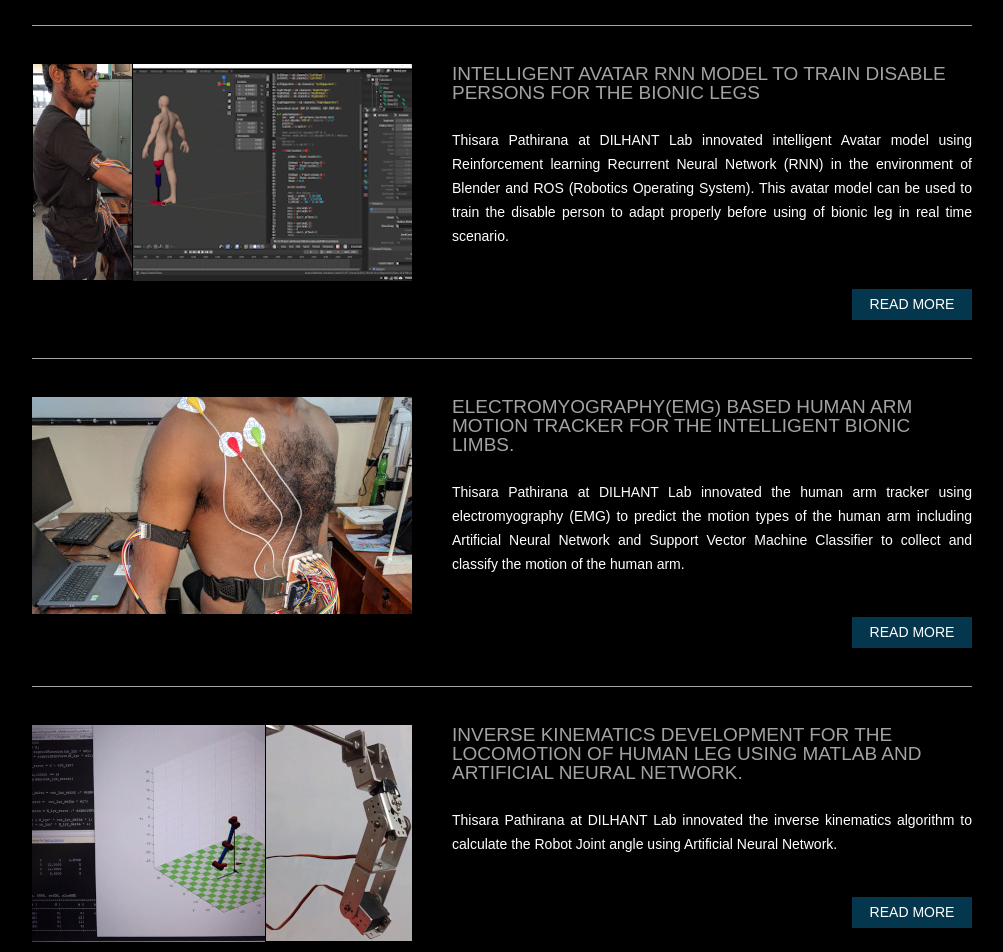
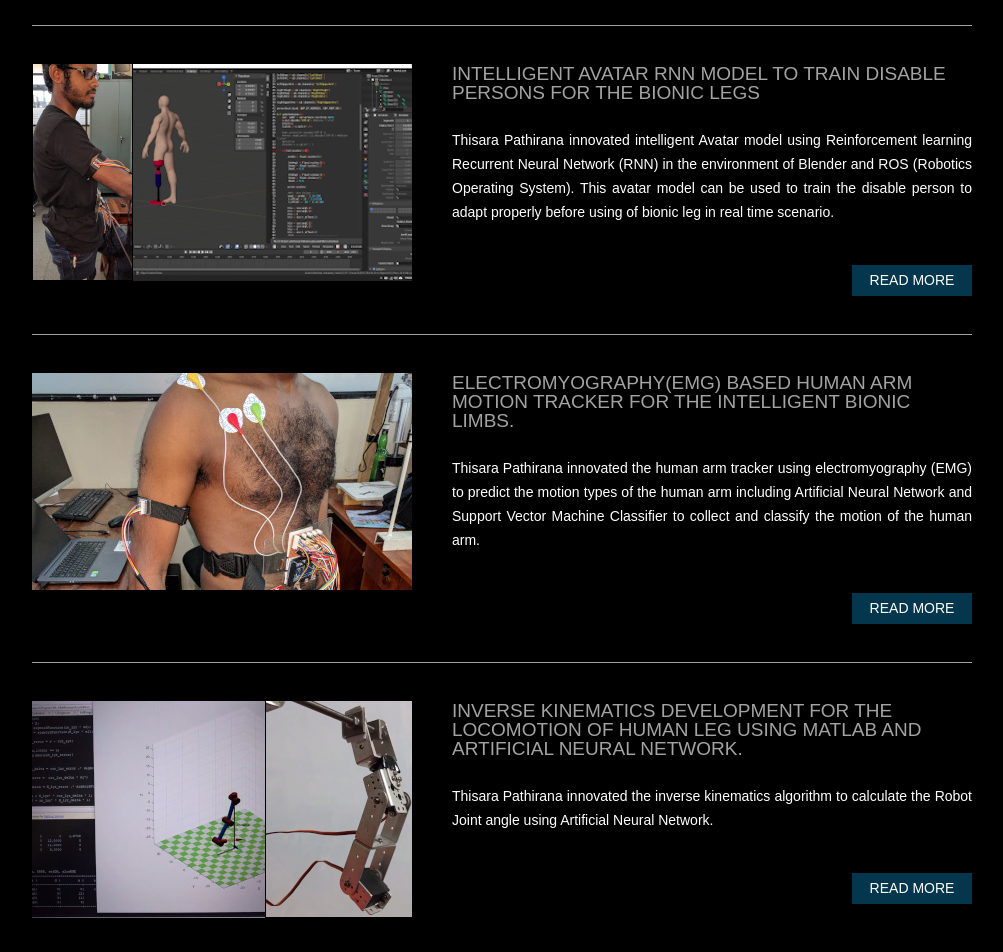
Before and after one commit to thisaa/thisara, a plain HTML site: page index.html in a window 1280 px wide. Shown: the part 800-1752 px from the top of the page, without its empty margins (138-1141 px from the left). Drawn offline with Linux system fonts and the light colour scheme.

Commit message:
Update index.html

```diff
--- a/index.html
+++ b/index.html
@@ -23,7 +23,7 @@
 							<a href="https://youtu.be/mLaOrC83884"><img src="images/cover00.png" alt=""></a>
 							<div>
 								<h1>Intelligent self-learning Bionic Leg for disable patient with having inactive muscle of thigh </h1>
-								<p>Thisara Pathirana at DILHANT Lab innovated an Intelligent Bionic Leg for disabled patient with having inactive muscle of thigh using Artificial Neural Network including Reinforcement learning algorithm. .</p>
+								<p>Thisara Pathirana innovated an Intelligent Bionic Leg for disabled patient with having inactive muscle of thigh using Artificial Neural Network including Reinforcement learning algorithm. .</p>
 								<a href="https://youtu.be/mLaOrC83884" class="more">More</a>
 							</div>
 						</li>
@@ -39,7 +39,7 @@
 							<a href="https://www.youtube.com/watch?v=fRwj7bXYyA0"><img src="images/cover31.png" alt=""></a>
 							<div>
 								<h1>Intelligent Avatar RNN Model to train disable persons for the bionic legs </h1>
-								<p>Thisara Pathirana at DILHANT Lab innovated intelligent Avatar model using Reinforcement learning Recurrent Neural Network (RNN) in the environment of Blender and ROS (Robotics Operating System). This avatar model can be used to train the disable person to adapt properly before using of bionic leg in real time scenario.</p>
+								<p>Thisara Pathirana innovated intelligent Avatar model using Reinforcement learning Recurrent Neural Network (RNN) in the environment of Blender and ROS (Robotics Operating System). This avatar model can be used to train the disable person to adapt properly before using of bionic leg in real time scenario.</p>
 								<a href="https://www.youtube.com/watch?v=fRwj7bXYyA0" class="more">Read More</a>
 							</div>
 						</li>
@@ -47,7 +47,7 @@
 							<a href="https://www.youtube.com/watch?v=aQq1_-mQACU&t=2s"><img src="images/cover41.jpg" alt=""></a>
 							<div>
 								<h1>Electromyography(EMG) based human arm motion tracker for the intelligent bionic limbs.</h1>
-								<p>Thisara Pathirana at DILHANT Lab innovated the human arm tracker using electromyography (EMG) to predict the motion types of the human arm including Artificial Neural Network and Support Vector Machine Classifier to collect and classify the motion of the human arm.</p>
+								<p>Thisara Pathirana innovated the human arm tracker using electromyography (EMG) to predict the motion types of the human arm including Artificial Neural Network and Support Vector Machine Classifier to collect and classify the motion of the human arm.</p>
 								<a href="https://www.youtube.com/watch?v=aQq1_-mQACU&t=2s" class="more">Read More</a>
 							</div>
 						</li>
@@ -55,7 +55,7 @@
 							<a href="https://www.youtube.com/watch?v=_MUQRQNvWtA&t=11s"><img src="images/cover.png" alt=""></a>
 							<div>
 								<h1>Inverse kinematics development for the locomotion of human leg using MATLAB and Artificial Neural Network. </h1>
-								<p>Thisara Pathirana at DILHANT Lab innovated the inverse kinematics algorithm to calculate the Robot Joint angle using Artificial Neural Network. </p>
+								<p>Thisara Pathirana innovated the inverse kinematics algorithm to calculate the Robot Joint angle using Artificial Neural Network. </p>
 								<a href="https://www.youtube.com/watch?v=_MUQRQNvWtA&t=11s" class="more">Read More</a>
 							</div>
 						</li>
@@ -63,7 +63,7 @@
 							<a href="proj2.html"><img src="images/cover12.png" alt=""></a>
 							<div>
 								<h1>Artificial Intelligence for Botany and Zoology </h1>
-								<p>Environmental data collection is cutting edge technological method in related to Artificial Intelligence. Thisara Pathirana at DILHANT Lab introduced the self-managed table plant using automated micro hydroponics system using sensor based data and intelligent control method, Fish classification algorithm and Mushroom classification algorithm for modern zoological and botanical development.
+								<p>Environmental data collection is cutting edge technological method in related to Artificial Intelligence. Thisara Pathirana introduced the self-managed table plant using automated micro hydroponics system using sensor based data and intelligent control method, Fish classification algorithm and Mushroom classification algorithm for modern zoological and botanical development.
 									<br> Project 1: Data collection is cutting edge technological method in related to Artificial Intelligence <a href="https://www.youtube.com/watch?v=re7Vozzw1Go" class="more">Video</a>
 									<br><br> Project 2: Artificial Inteligence (CNN) based Fish classifier <a href="https://www.youtube.com/watch?v=re7Vozzw1Go" class="more">Video</a>
 									<br><br> Project 3: Artificial Intelligence Convolution Neural Network (CNN) based mushroom classifier to classify the regular shaped and irregular shaped mushroom in the farm for automated cropping. <a href="https://www.youtube.com/watch?v=bAs8unyEyQY" class="more">Video</a></p>
```
